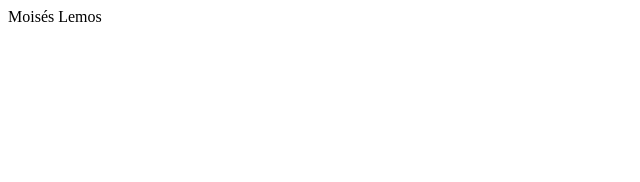
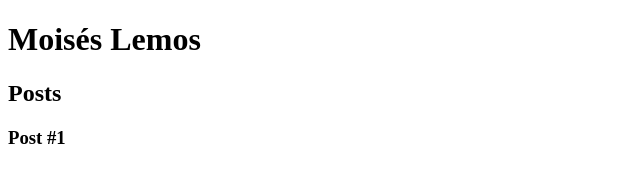
Before and after one commit to moiseslemosz/web-platform-5svqvn, a plain HTML site: page index.html in a window 1280 px wide. Shown: the whole page, without its empty margins (0-640 px from the left). Drawn offline with Linux system fonts and the light colour scheme.

Commit message:
1 file modified

```diff
--- a/index.html
+++ b/index.html
@@ -1,10 +1,23 @@
 <!DOCTYPE html>
 <html>
- <head>
-  <meta charset="utf-8">
-  <title>Moisés Lemos</title>
- </head>
- <body>
-    Moisés Lemos
- </body>
+  <head>
+    <meta charset="utf-8" />
+    <title>Moisés Lemos</title>
+  </head>
+  <body>
+    <header>
+      <h1>Moisés Lemos</h1>
+    </header>
+    <section>
+      <header>
+        <h2>Posts</h2>
+      </header>
+      <article>
+        <header>
+          <h3>Post #1</h3>
+        </header>
+      </article>
+    </section>
+    <footer></footer>
+  </body>
 </html>
```
